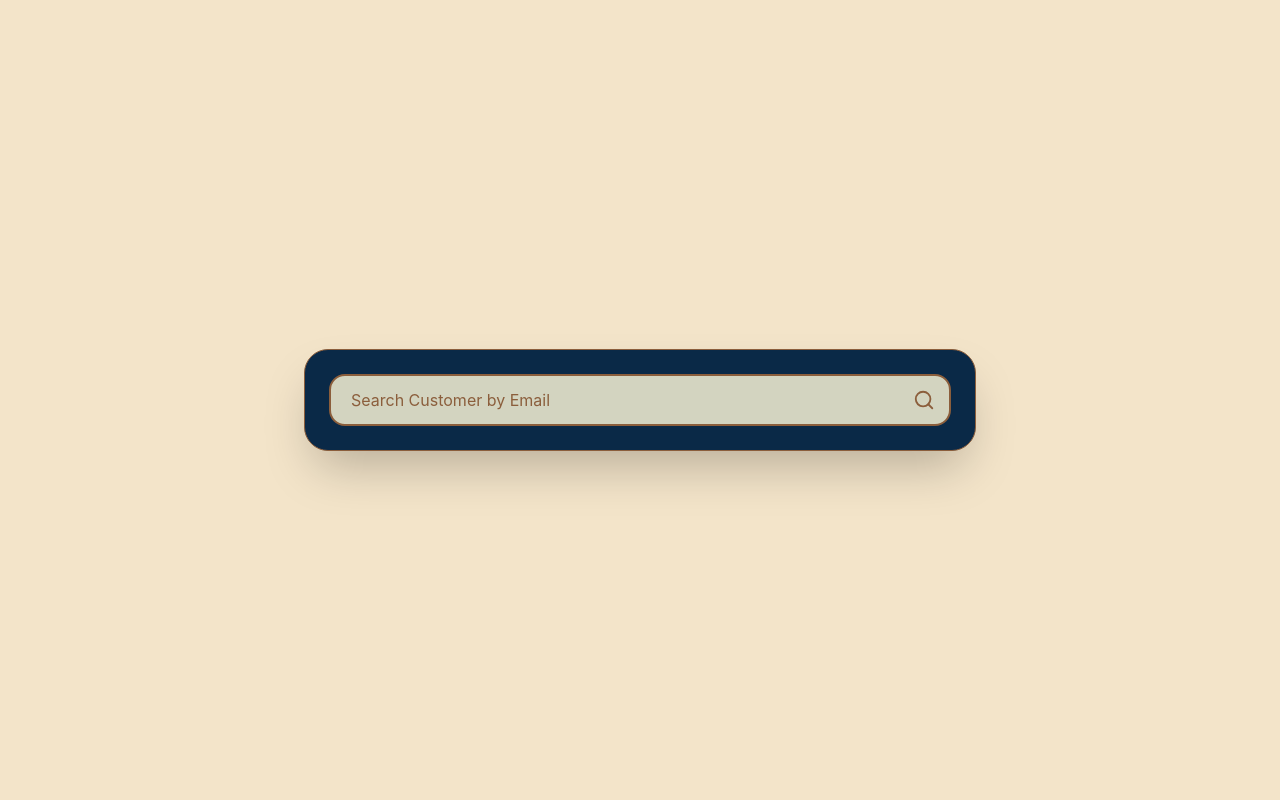
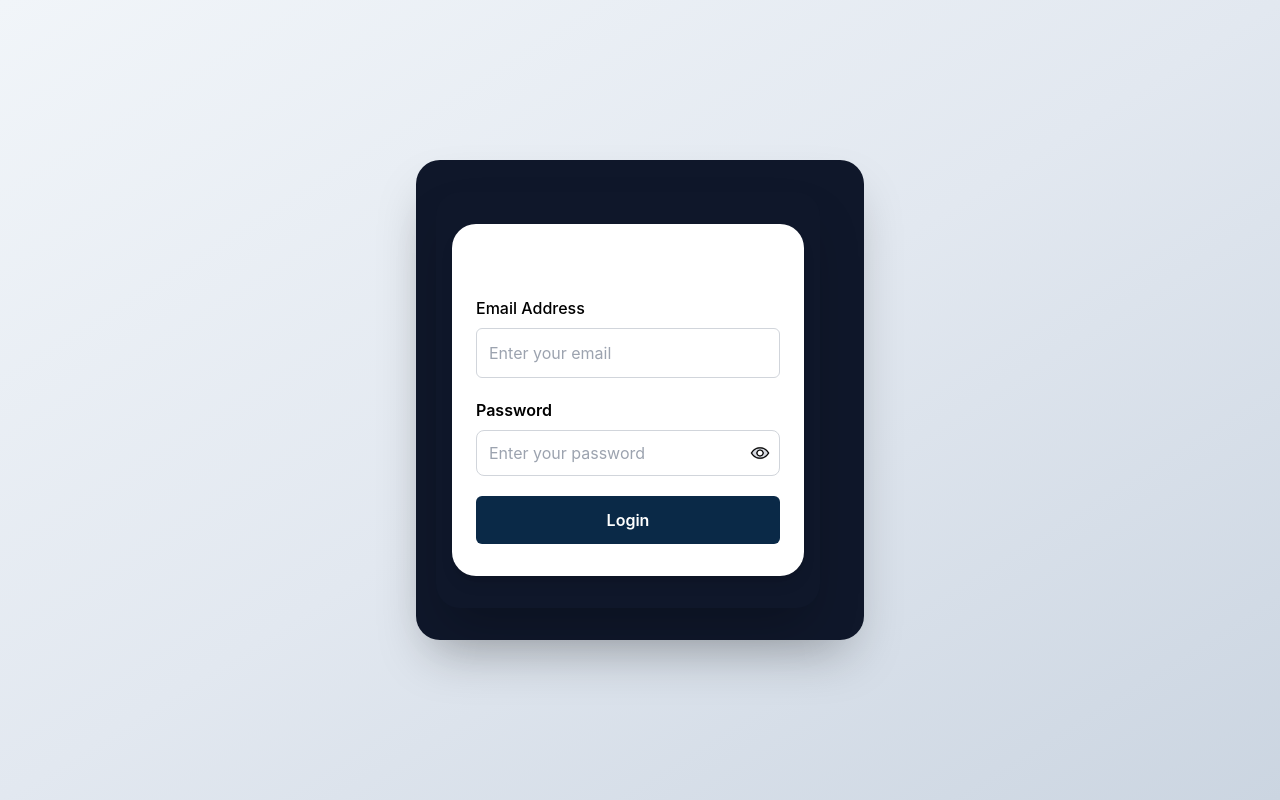
Before and after one commit to Subhratanu-Saha/trade-assist-app, a React (Create React App) app: page / in a window 1280 px wide. Built offline with nearby package versions, Linux system fonts and the light colour scheme.

Commit message:
[TA-0029] Restore App.js to match main

```diff
--- a/src/App.js
+++ b/src/App.js
@@ -1,19 +1,12 @@
-//import LoginForm from "./components/LoginForm";
-import SearchPage from "./components/pages/SearchPage";
+import LoginForm from "./components/LoginForm";
+
 function App() {
-
-
   return (
-    <div className="App">
-      <SearchPage/>
+    <div className="min-h-screen w-full bg-gradient-to-br from-slate-100 via-slate-200 to-slate-300 flex items-center justify-center px-4 py-4">
+      <div className="w-full max-w-md mx-auto bg-slate-900 rounded-3xl shadow-2xl py-8 px-5">
+        <LoginForm />
+      </div>
     </div>
-
-
-    // <div className="min-h-screen w-full bg-gradient-to-br from-slate-100 via-slate-200 to-slate-300 flex items-center justify-center px-4 py-4">
-    //   <div className="w-full max-w-md mx-auto bg-slate-900 rounded-3xl shadow-2xl py-8 px-5">
-    //     <LoginForm />
-    //   </div>
-    // </div>
   );
 }
 
```
